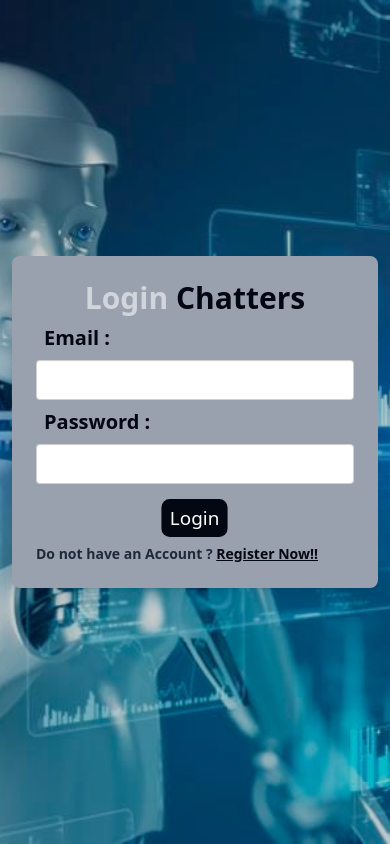
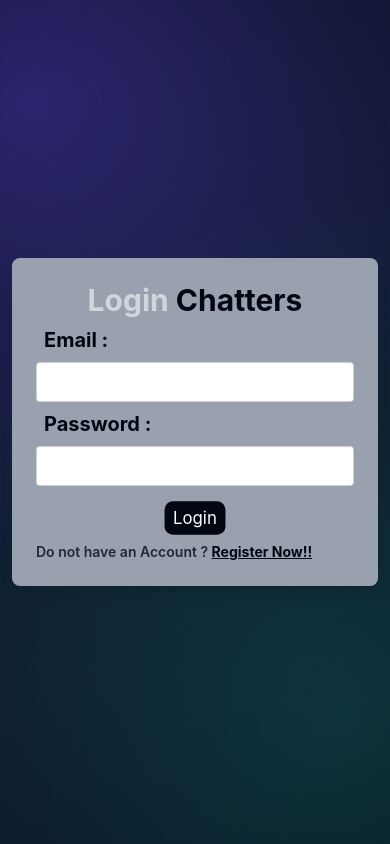
Before and after one commit to S-Khan786/chat-mern-app, a React (Vite) app in the folder frontend/: page /login in a window 390 px wide. Built offline with nearby package versions, Linux system fonts and the light colour scheme.

Commit message:
Refresh chat UI with responsive modern design

```diff
--- a/frontend/src/index.css
+++ b/frontend/src/index.css
@@ -1,11 +1,13 @@
 @import "tailwindcss";
 @plugin "daisyui";
 
-
-body {
-    background: linear-gradient(rgba(0, 0, 0, 0.2), rgba(0, 0, 0, 0.2)),url('../public//bg.jpg');
-    background-repeat: no-repeat;
-    background-size: cover;
-    background-position: center;
-    background-attachment: fixed;
-}
+@theme { --color-ink: #0b1020; --color-panel: #111a31; --color-accent: #7c5cff; }
+* { box-sizing: border-box; }
+html, body, #root { min-height: 100%; }
+body { margin: 0; color: #eef2ff; background: radial-gradient(circle at 8% 12%, rgba(103, 80, 255, .36), transparent 29rem), radial-gradient(circle at 87% 84%, rgba(25, 212, 182, .18), transparent 32rem), linear-gradient(135deg, #070b18 0%, #10172d 48%, #080d1c 100%); font-family: Inter, ui-sans-serif, system-ui, -apple-system, BlinkMacSystemFont, "Segoe UI", sans-serif; }
+button, input { font: inherit; }
+::selection { background: rgba(124, 92, 255, .45); }
+.app-shell { box-shadow: 0 30px 100px rgba(0, 0, 0, .38), inset 0 1px rgba(255, 255, 255, .08); }
+.glass-panel { background: rgba(15, 23, 45, .72); border: 1px solid rgba(255, 255, 255, .1); backdrop-filter: blur(24px); }
+.scrollbar::-webkit-scrollbar { width: 6px; }
+.scrollbar::-webkit-scrollbar-thumb { background: rgba(174, 166, 255, .35); border-radius: 999px; }
```
